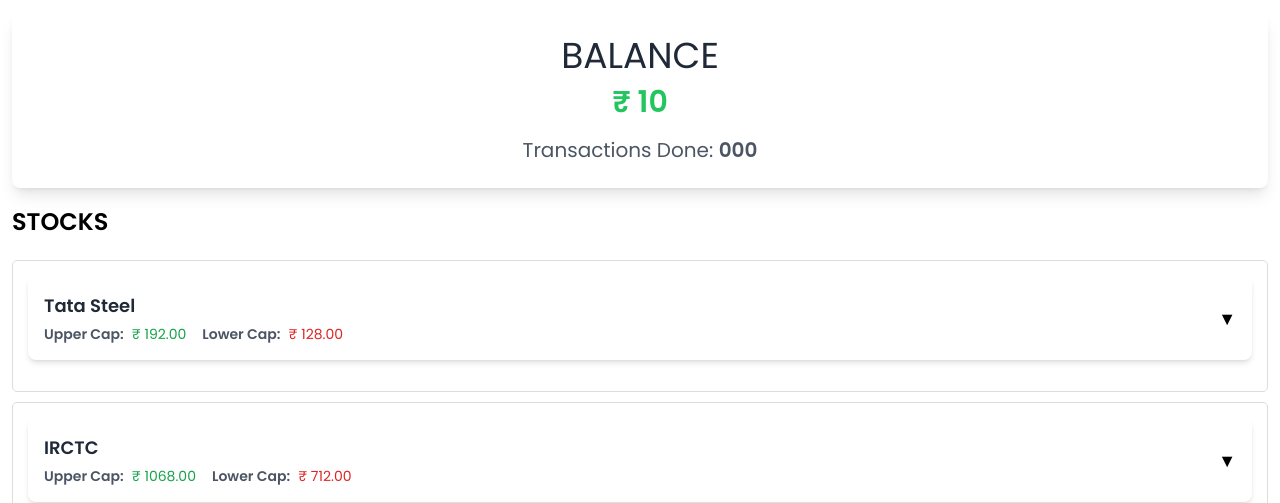
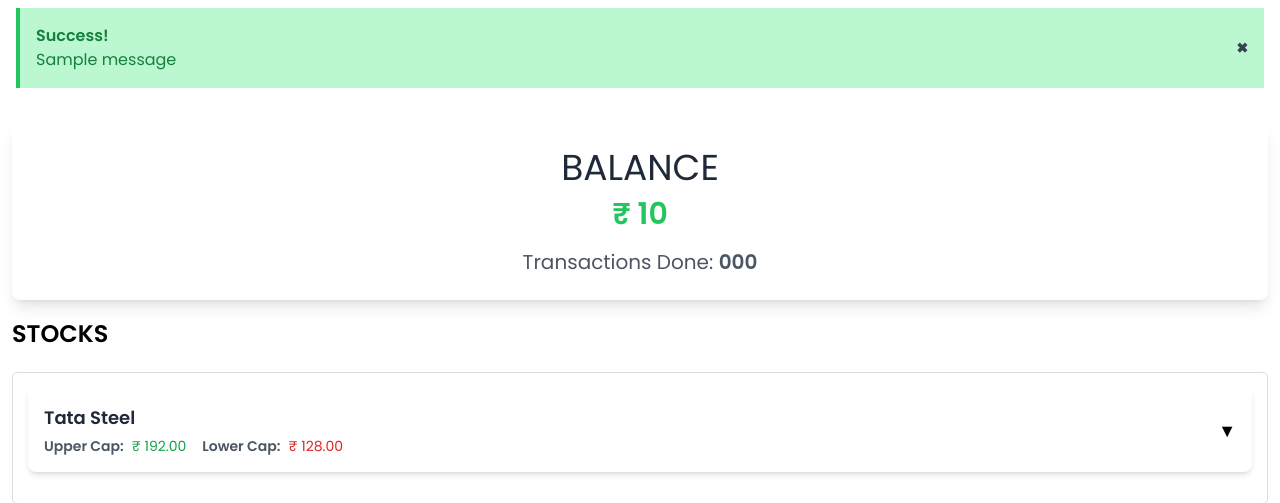
Before and after one commit to RockingAayush/Traders-Atmos-2024, a Django app: template trade_system/templates/dashboard.html in a window 1280 px wide. Shown: the part 82-585 px from the top of the page. Run offline with Django 5.2, Linux system fonts and the light colour scheme; data comes from the database, SQL or seed files in the repository; the template is opened without the code that fills it: values that come from a table or form of the project are taken from there, most other values are stand-ins (such as "Sample title", 1, 10 or a date in 2020); one stand-in notice (Sample message) is shown; some libraries are stand-ins or nearby versions.

Commit message:
Added messages

```diff
--- a/trade_system/templates/dashboard.html
+++ b/trade_system/templates/dashboard.html
@@ -91,6 +91,39 @@
             </div>
         </nav>
     </section>
+
+    <section class="messages-container mx-auto px-4 py-2">
+        {% if messages %}
+        <div class="messages">
+            {% for message in messages %}
+            {% if message.tags == 'success' %}
+            <div class="alert success bg-green-200 border-l-4 border-green-500 text-green-700 p-4 mb-4 flex justify-between items-center" role="alert">
+                <div>
+                    <p class="font-bold">Success!</p>
+                    <p>{{ message }}</p>
+                </div>
+                <button class="text-sm font-semibold text-gray-700" onclick="this.parentElement.remove();">
+                    &#10006;
+                </button>
+            </div>
+            {% elif message.tags == 'error' %}
+            <div class="alert error bg-red-200 border-l-4 border-red-500 text-red-700 p-4 mb-4 flex justify-between items-center" role="alert">
+                <div>
+                    <p class="font-bold">Error!</p>
+                    <p>{{ message }}</p>
+                </div>
+                <button class="text-sm font-semibold text-gray-700" onclick="this.parentElement.remove();">
+                    &#10006;
+                </button>
+            </div>
+            {% endif %}
+            {% endfor %}
+        </div>
+        {% endif %}
+    </section>
+
+
+
     <section class="dashboard">
         <div class="values bg-white shadow-lg rounded-lg p-6 text-center mb-4">
             <div class="balance-section">
```
